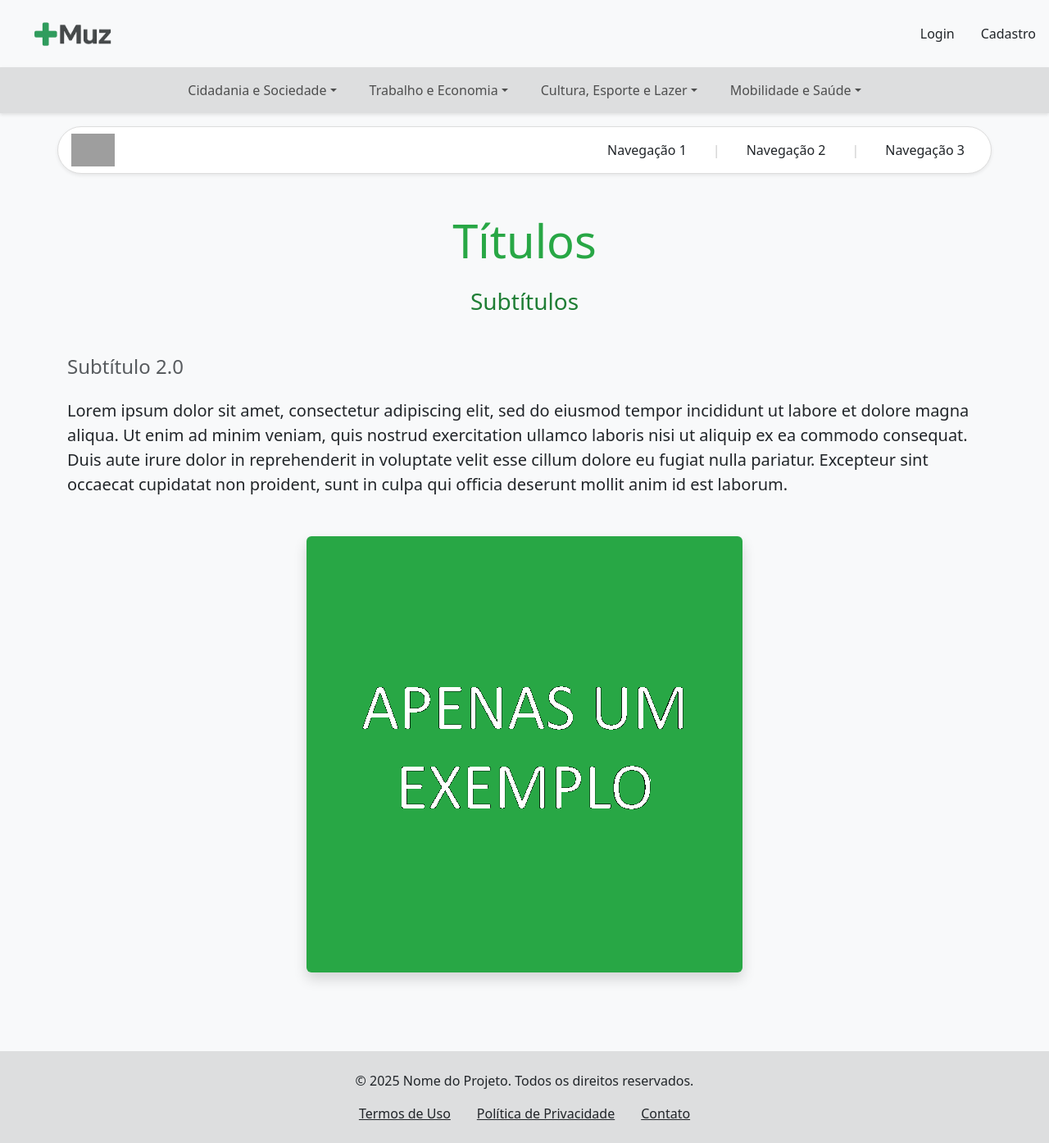
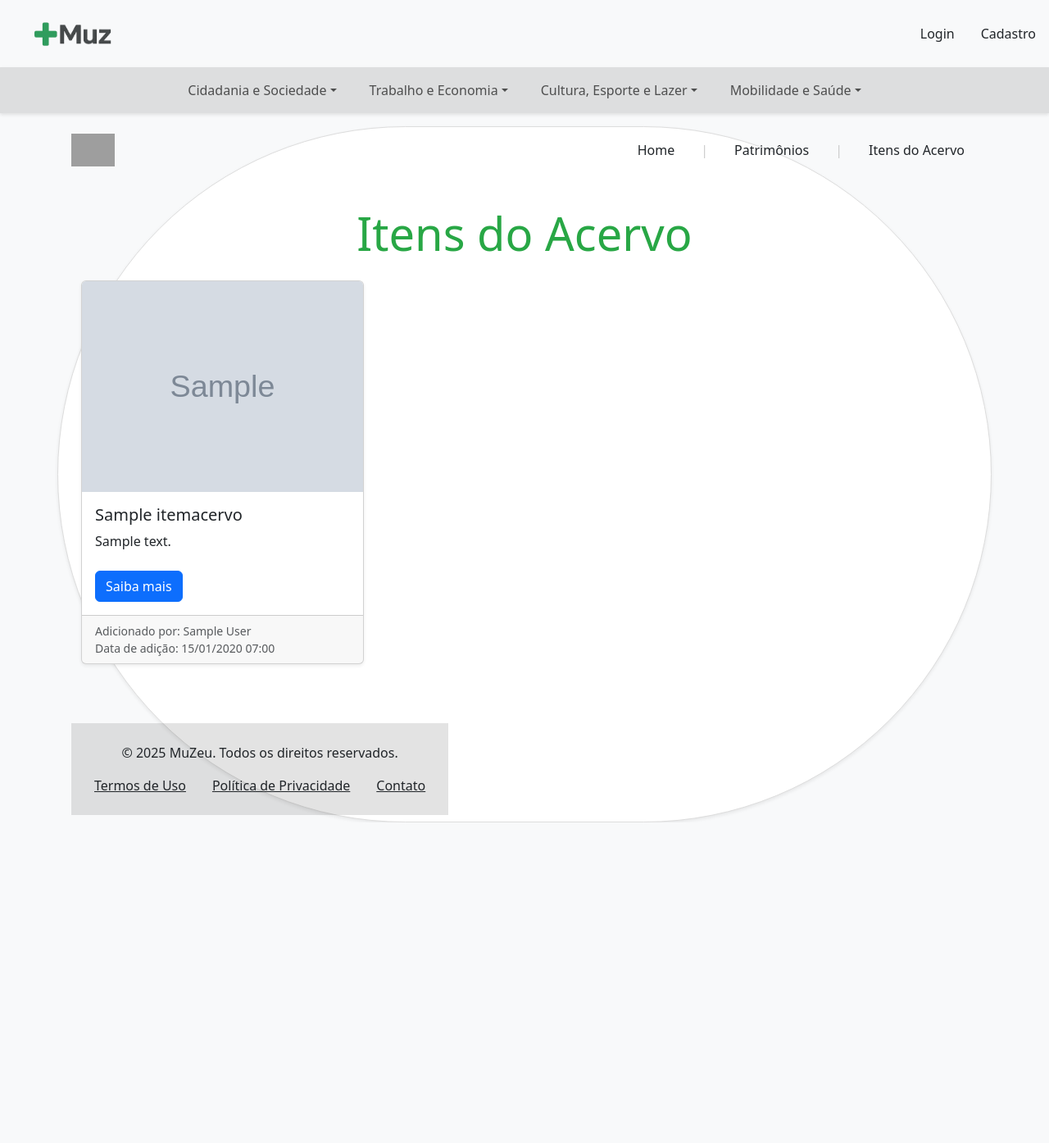
Before and after one commit to maismuz/web, a Django app: page /muzeu/item-acervo/ in a window 1280 px wide. Shown: the whole page at 82% size. After the commit the page ends 1003 px from the top, so only its background shows below. Run offline with Django 5.2, Linux system fonts and the light colour scheme; tables that the repository leaves empty hold one stand-in row (values such as "Sample post"); grey boxes marked "Sample" are stand-in pictures; grey boxes are pictures that could not be loaded.

Commit message:
feat:imagens socorro

```diff
--- a/apps/muzeu/templates/item_acervo.html
+++ b/apps/muzeu/templates/item_acervo.html
@@ -1,7 +1,6 @@
 {% load static %}
 <!DOCTYPE html>
 <html lang="pt-BR">
-
 <head>
   <meta charset="UTF-8">
   <title>Modelo Base</title>
@@ -22,13 +21,11 @@
 </nav>
 
 <!-- Navbar 2: Grupos Temáticos (NÃO ALTERAR)-->
-<nav class="navbar navbar-expand-lg px-3 py-2"
-  style="background-color: #0000001c; box-shadow: 0 2px 4px rgba(0, 0, 0, 0.1);">
+<nav class="navbar navbar-expand-lg px-3 py-2" style="background-color: #0000001c; box-shadow: 0 2px 4px rgba(0, 0, 0, 0.1);">
   <div class="container">
     <div class="d-flex d-lg-none w-100 justify-content-end align-items-center gap-2">
       <span class="fw-light">Explorar Seções</span>
-      <button class="navbar-toggler" type="button" data-bs-toggle="collapse" data-bs-target="#navbarGrupos"
-        aria-controls="navbarGrupos" aria-expanded="false" aria-label="Toggle navigation">
+      <button class="navbar-toggler" type="button" data-bs-toggle="collapse" data-bs-target="#navbarGrupos" aria-controls="navbarGrupos" aria-expanded="false" aria-label="Toggle navigation">
         <span class="navbar-toggler-icon"></span>
       </button>
     </div>
@@ -79,7 +76,7 @@
   </div>
 </nav>
 
-<!-- Navbar 3: Navegação pelo projeto interna (ALTERAR) -->
+
 <nav class="container mt-3 py-2 px-3 shadow-sm rounded-pill d-flex align-items-center justify-content-between flex-wrap"
   style="background-color: #ffffff; border: 1px solid #ddd;">
   <!-- Logo: TROQUE PELA A DO SEU PROJETO. TODAS JÁ FEITAS EM CORE/STATIC/IMG/logo-(...).png -->
@@ -87,20 +84,19 @@
     <img src="{% static 'img/logo-contratamuz.png' %}" alt="Logo" style="height: 40px;">
   </div>
   <ul class="nav d-none d-lg-flex align-items-center gap-3 mb-0">
+      <li class="nav-item">
+      <a class="nav-link link-pessoal text-dark px-3 rounded" href="/muzeu/">Home</a>
+    </li>
+ <span style="color: #ccc;">|</span>
     <li class="nav-item">
-      <a class="nav-link link-pessoal text-dark px-3 rounded" href="#">Navegação 1</a>
+      <a class="nav-link link-pessoal text-dark px-3 rounded" href="/muzeu/lista_item/">Patrimônios</a>
     </li>
 
     <span style="color: #ccc;">|</span>
     <li class="nav-item">
-      <a class="nav-link link-pessoal text-dark px-3 rounded" href="#">Navegação 2</a>
+      <a class="nav-link link-pessoal text-dark px-3 rounded" href="#">Itens do Acervo</a>
     </li>
 
-    <span style="color: #ccc;">|</span>
-    <li class="nav-item">
-      <a class="nav-link link-pessoal text-dark px-3 rounded" href="#">Navegação 3</a>
-    </li>
-    <!-- ADICIONAR MAIS SE NECESSÁRIO -->
   </ul>
 
   <div class="dropdown d-lg-none">
@@ -119,40 +115,52 @@
       <li><a class="dropdown-item" href="#">Item 3</a></li>
     </ul>
   </div>
-</nav>
 
-
-<!-- CONTEÚDOS DA PAGINA -->
-
-<body class="bg-light">
+  <!-- CONTEÚDOS DA PAGINA -->
+  <body class="bg-light">
   <div class="container py-5">
-    <!-- TÍTULO PRINCIPAL -->
-    <h1 class="display-4 text-center mb-4 titulo">Títulos</h1>
-
-    <!-- SUBTÍTULO -->
-    <h2 class="h3 text-center mb-5 subtitulo">Subtítulos</h2>
-
-    <h2 class="h4 text-muted text-left mb-4">Subtítulo 2.0</h2>
-
-
-    <!-- PARÁGRAFO -->
-    <p class="lead text-justify">
-      Lorem ipsum dolor sit amet, consectetur adipiscing elit, sed do eiusmod tempor incididunt ut labore et dolore
-      magna aliqua. Ut enim ad minim veniam, quis nostrud exercitation ullamco laboris nisi ut aliquip ex ea commodo
-      consequat. Duis aute irure dolor in reprehenderit in voluptate velit esse cillum dolore eu fugiat nulla pariatur.
-      Excepteur sint occaecat cupidatat non proident, sunt in culpa qui officia deserunt mollit anim id est laborum.
-    </p>
-
-    <!-- IMAGEM CENTRALIZADA. Altere style="width: ...%;" para mudar seu tamanho se necessário-->
-    <div class="text-center my-5">
-      <img src="{% static 'img/img-base.png' %}" class="img-fluid rounded shadow" alt="Imagem grande ilustrativa">
+    <h1 class="display-4 text-center mb-4 titulo">Itens do Acervo</h1>
+    {% if itens_acervo %}
+    <div class="row">
+      {% for item in itens_acervo %}
+      <div class="col-md-6 col-lg-4 mb-4">
+        <div class="card h-100 shadow-sm">
+        {% for imagem in imagens_itens_acervo %}
+          {% if imagem.item_acervo.id == item.id %}
+          <img src="{{ imagem.imagem.url }}" class="card-img-top" alt="Imagem do item">
+          {% endif %}
+        {% empty %}
+          <img src="{% static 'img/placeholder.png' %}" class="card-img-top" alt="Sem imagem">
+        {% endfor %}
+        <div class="card-body">
+          <h5 class="card-title">{{ item.nome }}</h5>
+          {% if item.descricao %}
+          <p class="card-text">{{ item.descricao|truncatewords:25 }}</p>
+          {% endif %}
+          {% if item.data_origem %}
+          <p class="mb-1"><strong>Data de Origem:</strong> {{ item.data_origem|date:"d/m/Y" }}</p>
+          {% endif %}
+          {% if item.localizacao %}
+          <p class="mb-1"><strong>Localização:</strong> {{ item.localizacao }}</p>
+          {% endif %}
+          <a href="{% url 'detalhe_item_acervo' item.id %}" class="btn btn-primary mt-2">Saiba mais</a>
+        </div>
+        <div class="card-footer text-muted small">
+          <span>Adicionado por: {{ item.usuario_adicionado.get_full_name|default:item.usuario_adicionado.username }}</span><br>
+          <span>Data de adição: {{ item.data_adicao|date:"d/m/Y H:i" }}</span>
+        </div>
+        </div>
+      </div>
+      {% endfor %}
     </div>
-
+    {% else %}
+    <h2 class="display-6 text-center my-5">Nenhum item no acervo encontrado.</h2>
+    {% endif %}
   </div>
 
   <footer class="text-dark py-4">
     <div class="container text-center">
-      <p>&copy; 2025 Nome do Projeto. Todos os direitos reservados.</p>
+      <p>&copy; 2025 MuZeu. Todos os direitos reservados.</p>
       <div class="d-flex justify-content-center">
         <a href="#" class="text-dark mx-3">Termos de Uso</a>
         <a href="#" class="text-dark mx-3">Política de Privacidade</a>
@@ -166,5 +174,4 @@
   <!-- Bootstrap JS -->
   <script src="https://cdn.jsdelivr.net/npm/bootstrap@5.3.6/dist/js/bootstrap.bundle.min.js"></script>
 </body>
-
 </html>
--- a/apps/muzeu/urls.py
+++ b/apps/muzeu/urls.py
@@ -5,13 +5,13 @@ from django.conf.urls.static import static
 
 urlpatterns = [
     path('', IndexView.as_view(), name='index'),
-    path('item-acervo/', ItemAcervoView.as_view(), name='item_acervo'),
-    path('patrimonio/', PatrimonioView.as_view(), name='patrimonio'),
+    path('item-acervo/', ItemAcervoView.as_view(), name='item-acervo'),
+    path('patrimonio/<int:pk>', PatrimonioView.as_view(), name='patrimonio'),
     path('documento-historico/', DocumentoHistoricoView.as_view(), name='documento_historico'),
     path('form-itens-acervo/', FormItensAcervoView.as_view(), name='form_itens_acervo'),
     path('form-patrimonio/', FormPatrimonioView.as_view(), name='form_patrimonio'),
     path('form-documento-historico/', FormDocumentoHistoricoView.as_view(), name='form_documento_historico'),
-    path('lista-item/', ListaItemView.as_view(), name='lista_item'),
+    path('lista_item/', ListaItemView.as_view(), name='lista_item'),
 ] + static(settings.MEDIA_URL, document_root=settings.MEDIA_ROOT)
 
 if settings.DEBUG:
--- a/apps/muzeu/views.py
+++ b/apps/muzeu/views.py
@@ -5,23 +5,63 @@ from django.urls import reverse_lazy
 from django.contrib.auth.mixins import LoginRequiredMixin
 from django.contrib.auth.decorators import login_required
 from django.utils.decorators import method_decorator
+from .models import *
 
 class IndexView(View):
     def get(self, request):
-        return render(request, 'index_muzeu.html')
+        patrimonios = Patrimonio.objects.all()
+        imagens_patrimonio = ImagemPatrimonio.objects.select_related('patrimonio').all()
+        return render(
+            request,
+            'index_muzeu.html',
+            {
+                'patrimonios': patrimonios,
+                'imagens_patrimonio': imagens_patrimonio
+            }
+        )
 
 class ItemAcervoView(View):
     def get(self, request):
-        return render(request, 'item_acervo.html')
+        itens_acervo = ItemAcervo.objects.all().order_by('nome')
+        imagens_itens_acervo = ImagemItemAcervo.objects.select_related('item_acervo').all()
+        return render(
+            request,
+            'item_acervo.html',
+            {
+                'itens_acervo': itens_acervo,
+                'imagens_itens_acervo': imagens_itens_acervo
+            }
+        )
 
 class PatrimonioView(View):
-    def get(self, request):
-        return render(request, 'patrimonio.html')
+    def get(self, request, pk=None):
+        patrimonio = None
+        imagens = []
+        if pk:
+            patrimonio = Patrimonio.objects.filter(pk=pk).first()
+            if patrimonio:
+                imagens = ImagemPatrimonio.objects.filter(patrimonio=patrimonio)
+        return render(
+            request,
+            'patrimonio.html',
+            {
+                'patrimonio': patrimonio,
+                'imagens': imagens
+            }
+        )
 
 class ListaItemView(View):
     def get(self, request):
-        return render(request, 'lista_item.html')
-
+        imagens_patrimonio = ImagemPatrimonio.objects.select_related('patrimonio').order_by('patrimonio__nome')
+        patrimonios = Patrimonio.objects.all().order_by('nome')
+        return render(
+            request,
+            'lista_item.html',
+            {
+                'patrimonios': patrimonios,
+                'imagens_patrimonio': imagens_patrimonio
+            }
+        )
 class DocumentoHistoricoView(View):
     def get(self, request):
         return render(request, 'documento_historico.html')
```
Also changed, not shown: apps/muzeu/templates/index_muzeu.html (+13 -4 lines), apps/muzeu/templates/lista_item.html (+24 -29 lines), apps/muzeu/templates/patrimonio.html (+44 -20 lines), apps/doamuz/migrations/0003_alter_solicitacao_descricao_alter_solicitacao_prazo_and_more.py (added), apps/escambuz/migrations/0002_alter_objeto_options_transacao.py (added), apps/movemuz/migrations/0002_ocupacaoveiculo.py (added), apps/muzsaude/migrations/0002_alter_agendamento_options_alter_paciente_options_and_more.py (added), apps/reclamemuz/migrations/0002_categoria_midia_notificacao.py (added).
